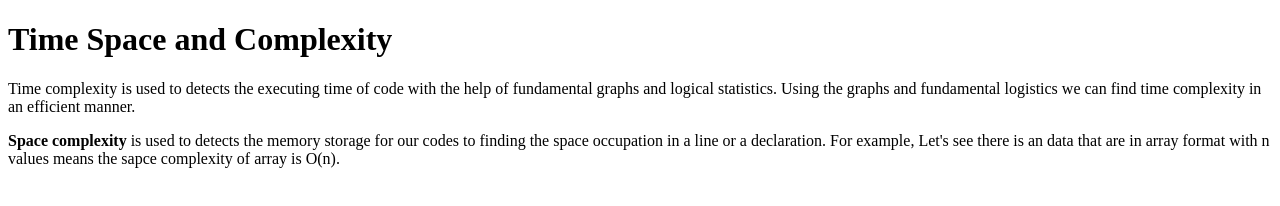
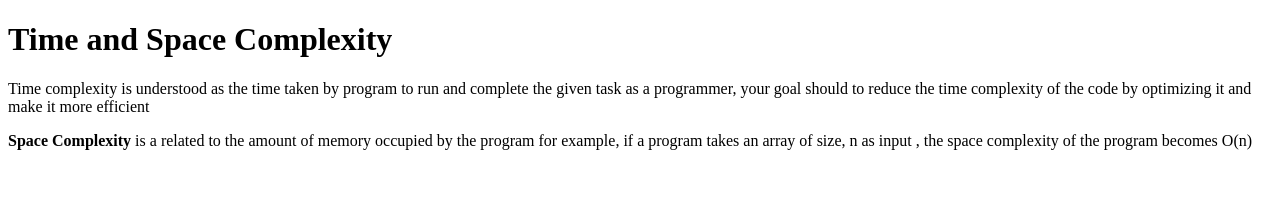
Before and after one commit to acciojob/time-and-space-complexity-Sree-ofcl, a website: page main.html in a window 1280 px wide. Drawn offline with Linux system fonts and the light colour scheme.

Commit message:
created a submission

```diff
--- a/main.html
+++ b/main.html
@@ -8,12 +8,12 @@
 
 <body>
 	<!-- the entire body must be written by student -->
-	<h1>Time Space and Complexity</h1>
-	<p>Time complexity is used to detects the executing time of code with the help of fundamental graphs and logical statistics.
-	Using the graphs and fundamental logistics we can find time complexity in an efficient manner.</p>
-	<p><b>Space complexity</b> is used to detects the memory storage for our codes to finding the space occupation in a line or a declaration.
-	For example, Let's see there is an data that are in array format with n values means the sapce complexity of array is O(n).</p>
-	<script type="text/javascript" src="./script.js">
+<h1>Time and Space Complexity</h1>
+	<p>Time complexity is understood as the time taken by program to run and complete the given task as a programmer,
+		your goal should to reduce the time complexity of the code by optimizing it and make it more efficient</p>
+	<p><b>Space Complexity</b>  is a related to the amount of memory occupied by the program for example, if
+		a program takes an array of size, n as input , the space complexity of the program becomes O(n)</p>
+    	<script type="text/javascript" src="./script.js">
 </script>
 
 </body>
```
